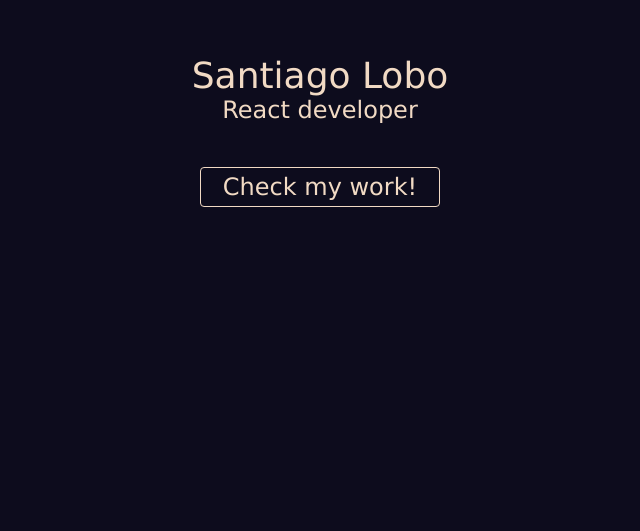
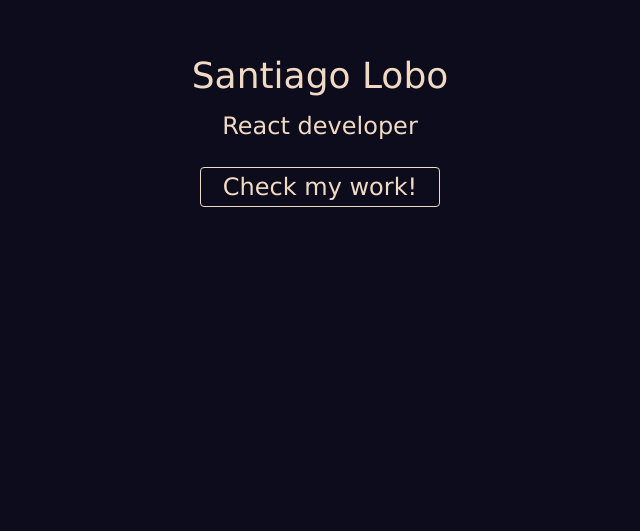
Before and after one commit to NewtonHead/portfolio, a React (Create React App) app: page / in a window 1280 px wide. Shown: the part 269-800 px from the top of the page, without its empty margins (320-960 px from the left). Built offline with nearby package versions, Linux system fonts and the light colour scheme.

Commit message:
changed some code that repeated itself

```diff
--- a/src/App.css
+++ b/src/App.css
@@ -6,6 +6,7 @@
   box-sizing: border-box;
   font-family: 'Lucida Sans', 'Lucida Sans Regular', 'Lucida Grande', 'Lucida Sans Unicode', Geneva, Verdana, sans-serif;
   font-weight: 400;
+  list-style: none;
 }
 
 :root {
@@ -30,10 +31,6 @@ a {
   color: var(--color-1);
   text-decoration: none;
   text-align: center;
-}
-
-li {
-  list-style: none;
 }
 
 .navbar {
@@ -71,16 +68,10 @@ li {
   justify-content:center;
 }
 
-#welcome-text {
+#welcome-text, #welcome-text h2 {
   font-size: 1.5rem;
   height: 4rem;
   margin: 1rem;
-}
-
-#welcome-text h2 {
-  font-size: 1.5rem;
-  height: 4rem;
-  margin: 0;
 }
 
 #workButton {
@@ -99,15 +90,10 @@ li {
   margin-top: 2rem;
 }
 
-#workButton:hover {
+#workButton:hover, #workButton:active {
   background-color:var(--heliotrope-gray);
   color: white;
   cursor: pointer;
-}
-
-#workButton:active {
-  background-color:var(--heliotrope-gray);
-  color: white;
 }
 
 .card {
@@ -194,7 +180,7 @@ p {
 
 }
 
-@media only screen and (max-device-width: 601px) {
+@media only screen and (max-device-width: 600px) {
   .hidden {
     display: none;
   }
```
